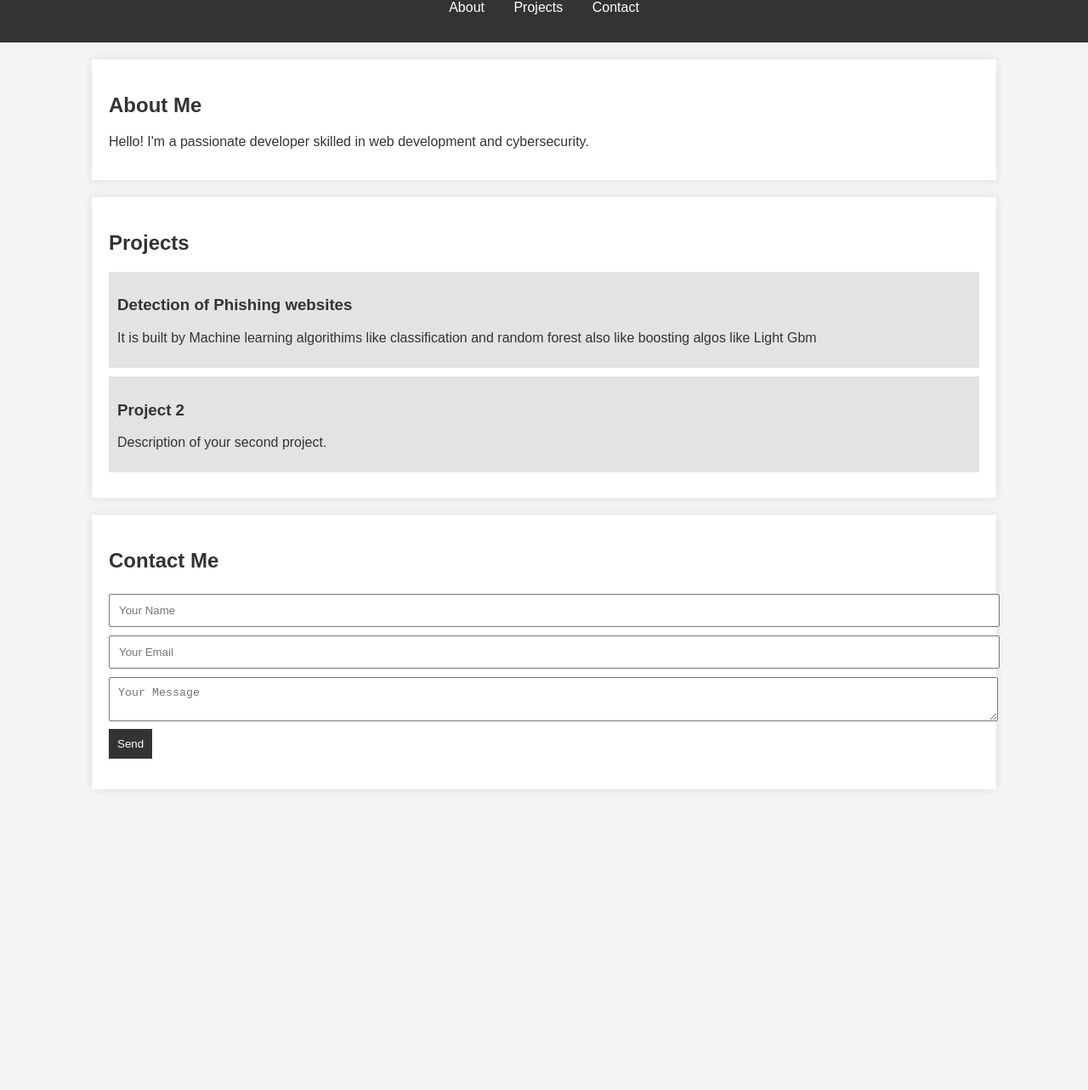
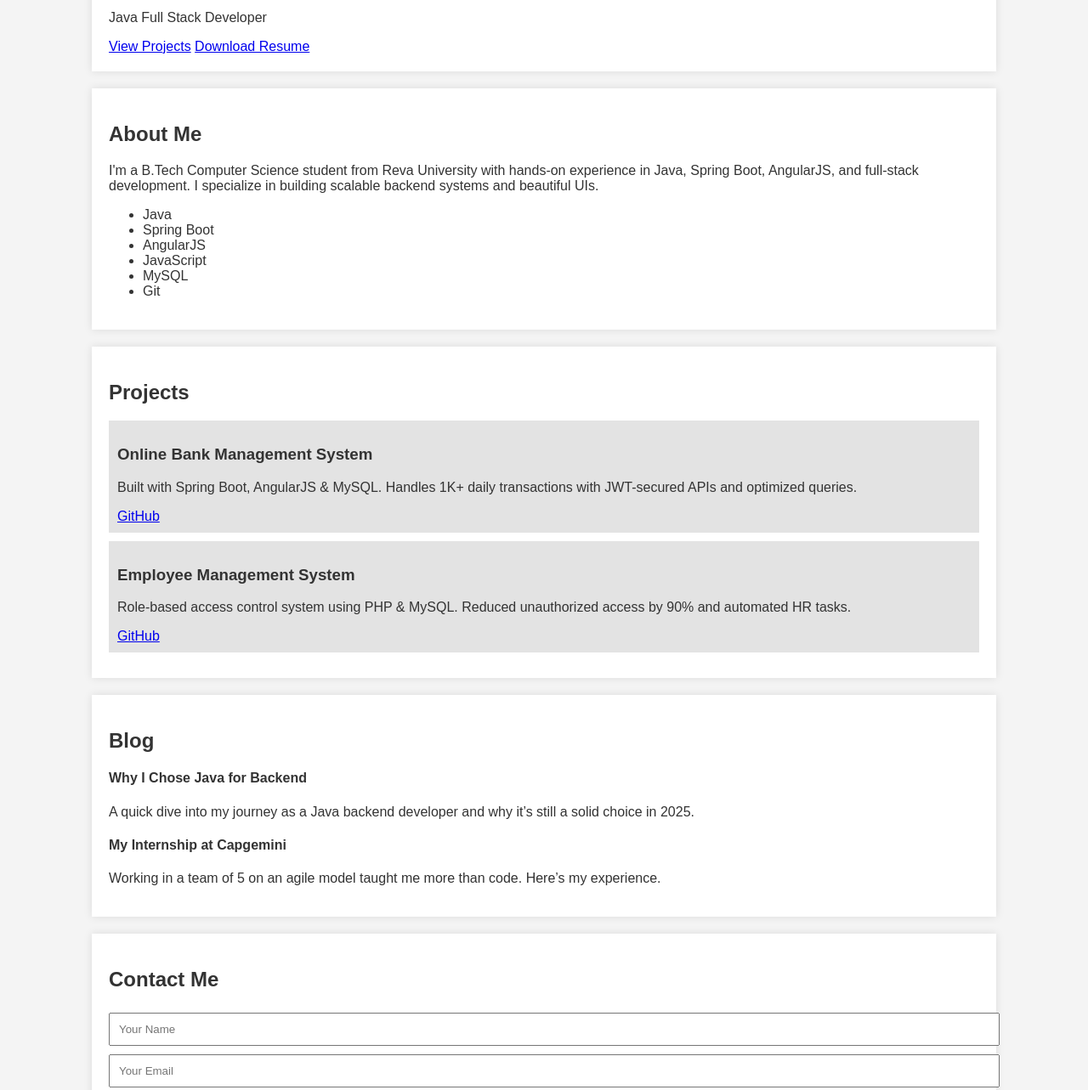
Before and after one commit to Achyuth7891/Achyuth7891.github.io, a plain HTML site: page index.html in a window 1280 px wide. Shown: the part 96-1379 px from the top of the page at 85% size. Before the commit the page ends 1045 px from the top, so only its background shows below. Drawn offline with Linux system fonts and the light colour scheme.

Commit message:
Update index.html

```diff
--- a/index.html
+++ b/index.html
@@ -1,50 +1,83 @@
 <!DOCTYPE html>
 <html lang="en">
 <head>
-    <meta charset="UTF-8">
-    <meta name="viewport" content="width=device-width, initial-scale=1.0">
-    <title>My Portfolio</title>
-    <link rel="stylesheet" href="style.css">
+  <meta charset="UTF-8" />
+  <meta name="viewport" content="width=device-width, initial-scale=1.0" />
+  <title>Geerla Achyutha | Java Full Stack Developer</title>
+  <link rel="stylesheet" href="style.css" />
 </head>
 <body>
-    <header>
-        <h1>My Portfolio</h1>
-        <nav>
-            <ul>
-                <li><a href="#about">About</a></li>
-                <li><a href="#projects">Projects</a></li>
-                <li><a href="#contact">Contact</a></li>
-            </ul>
-        </nav>
-    </header>
 
-    <section id="about">
-        <h2>About Me</h2>
-        <p>Hello! I'm a passionate developer skilled in web development and cybersecurity.</p>
+  <!-- HERO -->
+  <section id="hero" class="glass-section">
+    <h1>Geerla Achyutha</h1>
+    <p>Java Full Stack Developer</p>
+    <a href="#projects" class="btn">View Projects</a>
+    <a href="resume.pdf" class="btn" download>Download Resume</a>
   </section>
 
-    <section id="projects">
+  <!-- ABOUT -->
+  <section id="about" class="glass-section">
+    <h2>About Me</h2>
+    <p>I'm a B.Tech Computer Science student from Reva University with hands-on experience in Java, Spring Boot, AngularJS, and full-stack development. I specialize in building scalable backend systems and beautiful UIs.</p>
+    <ul class="skills">
+      <li>Java</li>
+      <li>Spring Boot</li>
+      <li>AngularJS</li>
+      <li>JavaScript</li>
+      <li>MySQL</li>
+      <li>Git</li>
+    </ul>
+  </section>
+
+  <!-- PROJECTS -->
+  <section id="projects" class="glass-section">
     <h2>Projects</h2>
     <div class="project">
-            <h3>Detection of Phishing websites</h3>
-            <p>It is built by Machine learning algorithims like classification and random forest also like boosting algos like Light Gbm</p>
+      <h3>Online Bank Management System</h3>
+      <p>Built with Spring Boot, AngularJS & MySQL. Handles 1K+ daily transactions with JWT-secured APIs and optimized queries.</p>
+      <a href="https://github.com/Achyuth7891/Online-bank-management-system" target="_blank">GitHub</a>
     </div>
     <div class="project">
-            <h3>Project 2</h3>
-            <p>Description of your second project.</p>
+      <h3>Employee Management System</h3>
+      <p>Role-based access control system using PHP & MySQL. Reduced unauthorized access by 90% and automated HR tasks.</p>
+      <a href="https://github.com/Achyuth7891/Employee-management-system" target="_blank">GitHub</a>
     </div>
   </section>
 
-    <section id="contact">
+  <!-- BLOG -->
+  <section id="blog" class="glass-section">
+    <h2>Blog</h2>
+    <div class="blog-post">
+      <h4>Why I Chose Java for Backend</h4>
+      <p>A quick dive into my journey as a Java backend developer and why it’s still a solid choice in 2025.</p>
+    </div>
+    <div class="blog-post">
+      <h4>My Internship at Capgemini</h4>
+      <p>Working in a team of 5 on an agile model taught me more than code. Here’s my experience.</p>
+    </div>
+  </section>
+
+  <!-- CONTACT -->
+  <section id="contact" class="glass-section">
     <h2>Contact Me</h2>
-        <form id="contact-form">
-            <input type="text" id="name" placeholder="Your Name" required>
-            <input type="email" id="email" placeholder="Your Email" required>
-            <textarea id="message" placeholder="Your Message" required></textarea>
+    <form id="contactForm">
+      <input type="text" placeholder="Your Name" required />
+      <input type="email" placeholder="Your Email" required />
+      <textarea placeholder="Your Message" required></textarea>
       <button type="submit">Send</button>
     </form>
-        <p id="response"></p>
+    <div class="socials">
+      <a href="https://github.com/Achyuth7891" target="_blank">GitHub</a>
+      <a href="https://linkedin.com/in/geerlaachyutha" target="_blank">LinkedIn</a>
+    </div>
   </section>
+
+  <!-- FOOTER -->
+  <footer>
+    <p>&copy; 2025 Geerla Achyutha. All rights reserved.</p>
+    <a href="#hero">Back to Top ↑</a>
+  </footer>
 
   <script src="script.js"></script>
 </body>
```
Lines whose indentation alone changed are shown as unchanged.
